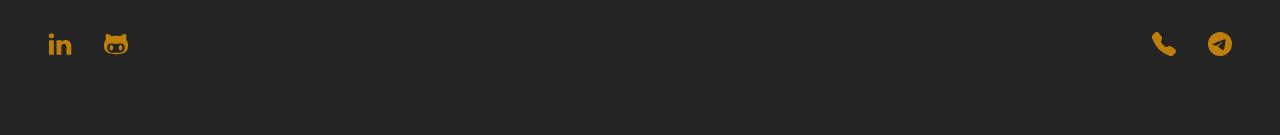
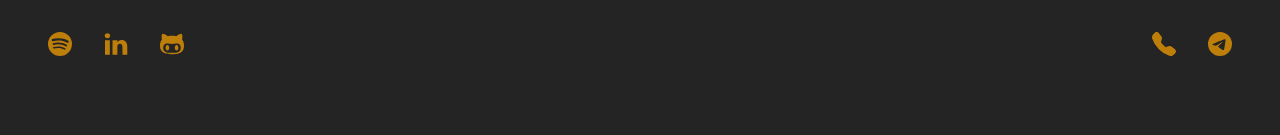
Before and after one commit to abipalli/abipalli.github.io, a Next.js app: page / in a window 1280 px wide. Shown: the top 135 px of the page. Built offline with nearby package versions, Linux system fonts and the light colour scheme.

Commit message:
Add spotify social to header
Signed-off-by: abdev <>

```diff
--- a/components/Header.tsx
+++ b/components/Header.tsx
@@ -31,6 +31,9 @@
                 className="flex flex-row items-center justify-between"
             >
                 {/* Social Icons */}
+                <a className="headerButton" href="https://open.spotify.com/user/abisarvepalli?si=82da22440bd34680">
+                    <BsIcons.BsSpotify color="orange" title="Spotify" />
+                </a>
                 <a className="headerButton" href="https://linkedin.com/in/abisarvepalli">
                     <TfIcons.TfiLinkedin color="orange" title="LinkedIn" />
                 </a>
```
